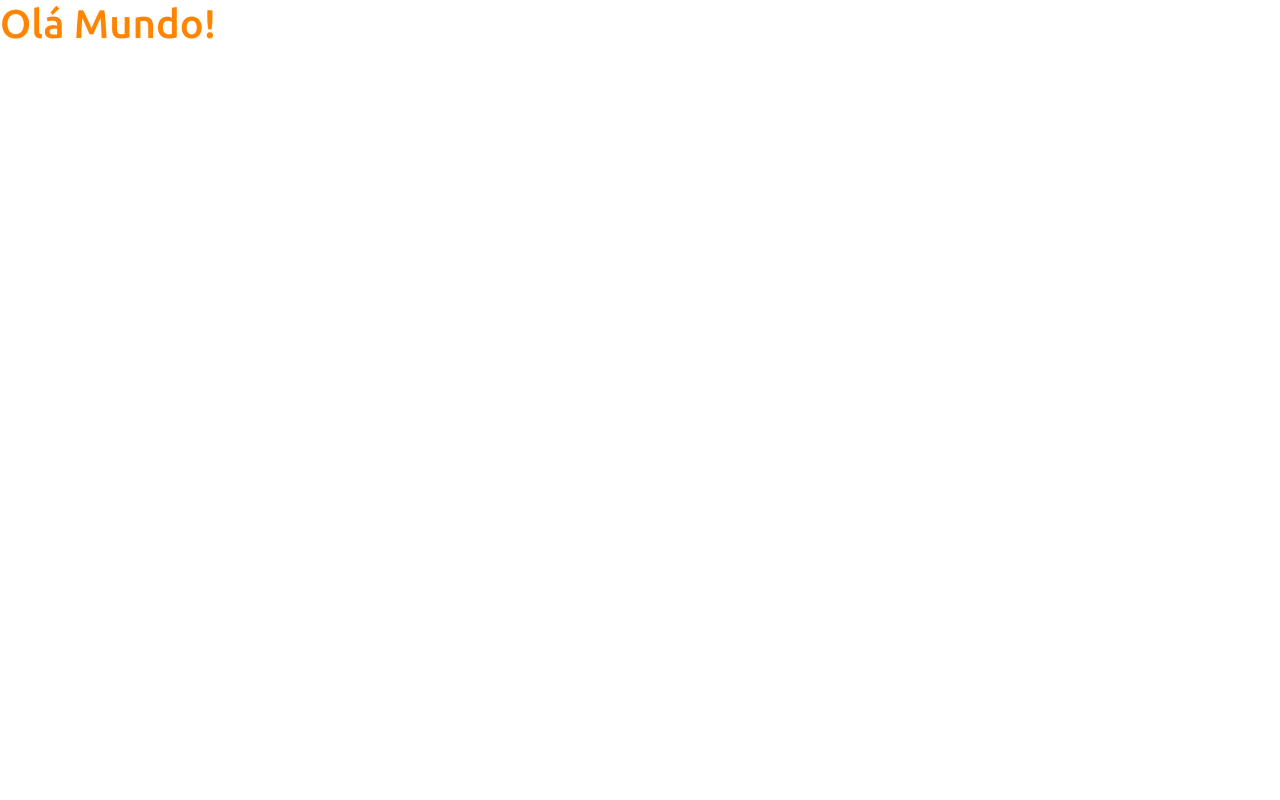
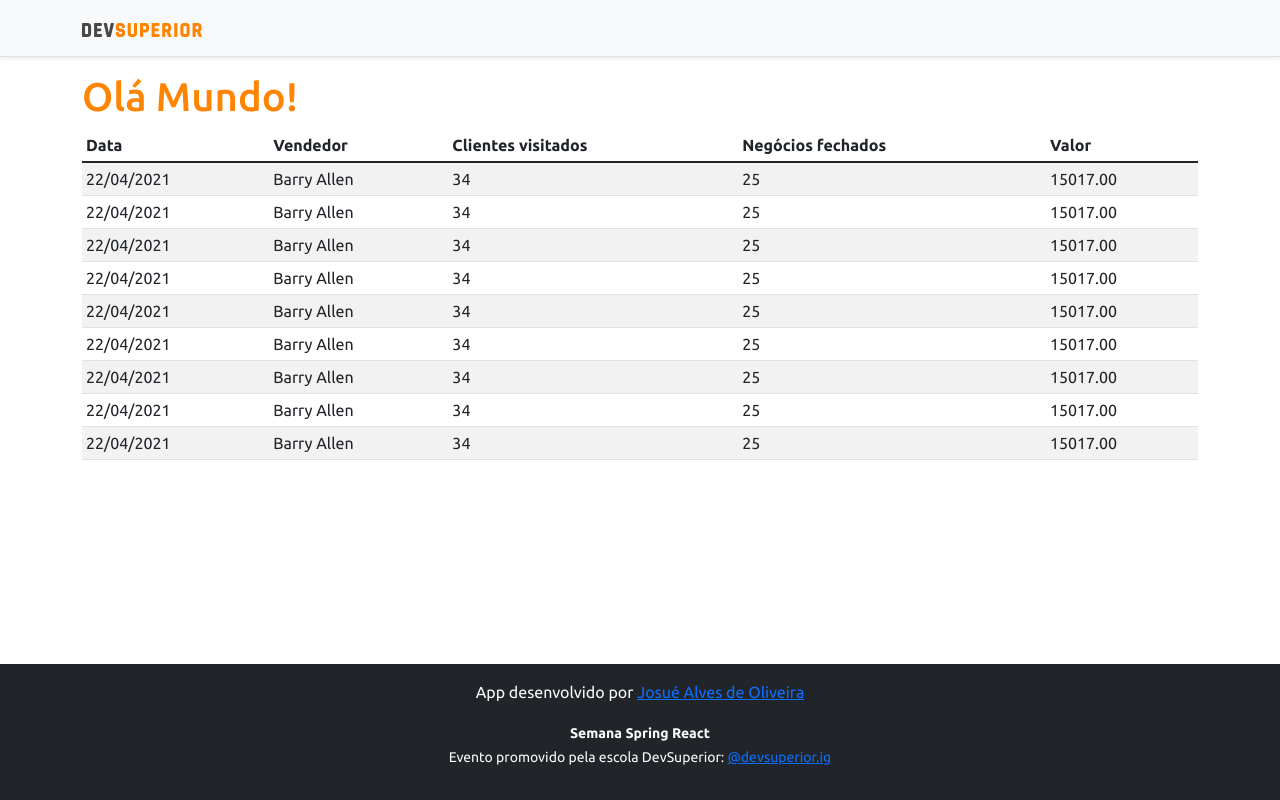
Before and after one commit to JosueAO/projeto-sds4, a React (Create React App) app in the folder frontend/: page / in a window 1280 px wide. Built offline with nearby package versions, Linux system fonts and the light colour scheme.

Commit message:
Basic static components

```diff
--- a/frontend/src/App.tsx
+++ b/frontend/src/App.tsx
@@ -1,8 +1,18 @@
+import DataTable from "components/DataTable";
+import Footer from "components/Footer";
+import NavBar from "components/NavBar";
+
 function App() {
   return (
-    <div>
-      <h1 className="text-primary">Olá Mundo!</h1>
-    </div>
+    <>
+      <NavBar />
+      <div className="container">
+        <h1 className="text-primary">Olá Mundo!</h1>
+
+        <DataTable />
+      </div>
+      <Footer />
+    </>
   );
 }
 
--- /dev/null
+++ b/frontend/src/components/DataTable/index.tsx
@@ -0,0 +1,85 @@
+const DataTable = () => {
+    return (
+        <div className="table-responsive">
+            <table className="table table-striped table-sm">
+                <thead>
+                    <tr>
+                        <th>Data</th>
+                        <th>Vendedor</th>
+                        <th>Clientes visitados</th>
+                        <th>Negócios fechados</th>
+                        <th>Valor</th>
+                    </tr>
+                </thead>
+                <tbody>
+                    <tr>
+                        <td>22/04/2021</td>
+                        <td>Barry Allen</td>
+                        <td>34</td>
+                        <td>25</td>
+                        <td>15017.00</td>
+                    </tr>
+                    <tr>
+                        <td>22/04/2021</td>
+                        <td>Barry Allen</td>
+                        <td>34</td>
+                        <td>25</td>
+                        <td>15017.00</td>
+                    </tr>
+                    <tr>
+                        <td>22/04/2021</td>
+                        <td>Barry Allen</td>
+                        <td>34</td>
+                        <td>25</td>
+                        <td>15017.00</td>
+                    </tr>
+                    <tr>
+                        <td>22/04/2021</td>
+                        <td>Barry Allen</td>
+                        <td>34</td>
+                        <td>25</td>
+                        <td>15017.00</td>
+                    </tr>
+                    <tr>
+                        <td>22/04/2021</td>
+                        <td>Barry Allen</td>
+                        <td>34</td>
+                        <td>25</td>
+                        <td>15017.00</td>
+                    </tr>
+                    <tr>
+                        <td>22/04/2021</td>
+                        <td>Barry Allen</td>
+                        <td>34</td>
+                        <td>25</td>
+                        <td>15017.00</td>
+                    </tr>
+                    <tr>
+                        <td>22/04/2021</td>
+                        <td>Barry Allen</td>
+                        <td>34</td>
+                        <td>25</td>
+                        <td>15017.00</td>
+                    </tr>
+                    <tr>
+                        <td>22/04/2021</td>
+                        <td>Barry Allen</td>
+                        <td>34</td>
+                        <td>25</td>
+                        <td>15017.00</td>
+                    </tr>
+                    <tr>
+                        <td>22/04/2021</td>
+                        <td>Barry Allen</td>
+                        <td>34</td>
+                        <td>25</td>
+                        <td>15017.00</td>
+                    </tr>
+
+                </tbody>
+            </table>
+        </div>
+    );
+}
+
+export default DataTable;
--- /dev/null
+++ b/frontend/src/components/Footer/index.tsx
@@ -0,0 +1,13 @@
+const Footer = () => {
+    return (
+        <footer className="footer mt-auto py-3 bg-dark">
+            <div className="container">
+                <p className="text-light">App desenvolvido por <a href="https://www.linkedin.com/in/josu%C3%A9-alves-de-oliveira-79912b18/" target="_blank" rel="noreferrer">Josué Alves de Oliveira</a></p>
+                <p className="text-light"><small><strong>Semana Spring React</strong><br />
+                    Evento promovido pela escola DevSuperior: <a href="https://instagram.com/devsuperior.ig" target="_blank" rel="noreferrer">@devsuperior.ig</a></small></p>
+            </div>
+        </footer>
+    );
+}
+
+export default Footer;
--- /dev/null
+++ b/frontend/src/components/NavBar/index.tsx
@@ -0,0 +1,15 @@
+import ImgDsDark from 'asserts/img/ds-dark.svg';
+
+const NavBar = () => {
+    return (
+        <div className="d-flex flex-column flex-md-row align-items-center p-3 px-md-4 mb-3 bg-light border-bottom shadow-sm">
+            <div className="container">
+                <nav className="my-2 my-md-0 mr-md-3">
+                    <img src={ImgDsDark} alt="DevSuperior" width="120" />
+                </nav>
+            </div>
+        </div>
+    );
+}
+
+export default NavBar;
--- a/frontend/src/index.tsx
+++ b/frontend/src/index.tsx
@@ -1,7 +1,7 @@
 import React from 'react';
 import ReactDOM from 'react-dom';
 import 'bootstrap/dist/css/bootstrap.css';
-import 'asserts/css/styles.css'
+import 'asserts/css/styles.css';
 
 import App from './App';
 
```
Also changed, not shown: frontend/src/asserts/img/ds-dark.svg (added).
